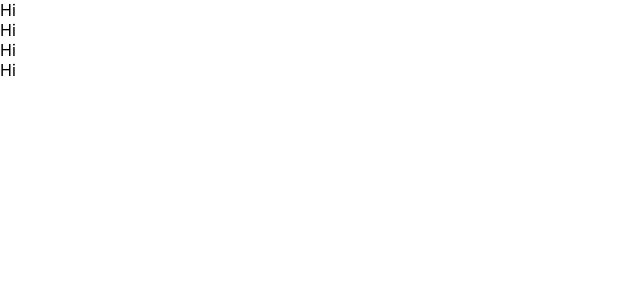
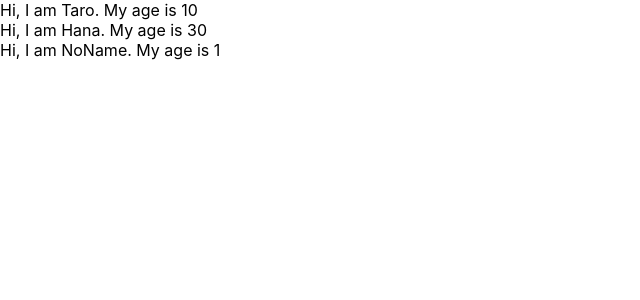
Before and after one commit to Matsuzaka-Sho/udemy-react-redux-crud-application, a React (Create React App) app: page / in a window 1280 px wide. Shown: the top 300 px of the page, without its empty margins (0-640 px from the left). Built offline with nearby package versions, Linux system fonts and the light colour scheme.

Commit message:
DEV:learn props

```diff
--- a/src/App.js
+++ b/src/App.js
@@ -1,55 +1,29 @@
 import React from 'react';
 import './App.css';
 
-//class App extends Component {
-//  render(){
-//    return (
-//    <React.Fragment>
-//      <label htmlFor='bar'>bar</label>
-//      <input type='text' onChange={() => {console.log('I am clicked!')}} />;
-//    </React.Fragment>
-//    )
-//  }
-//}
-
-//class App extends Component {
-//  render(){
-//    const greeting = 'Hi!'
-//    const dom = <h1 className='foo'>{greeting}</h1>
-//    return dom;
-//  }
-//}
-
-//# html部分をconstとして格納することもできる。
-//class App extends Component {
-//  render(){
-//    const dom = <h1>Hi!</h1>
-//    return dom;
-//  }
-//}
-
-//class App extends Component {
-//  render(){
-//    return React.createElement(
-//    "div",
-//    null,
-//    "Hello, world!"
-//    );
-//  }
-//}
-
 const App = () =>{
-    return (
+  const profiles = [
+    { name: 'Taro', age: 10},
+    { name: 'Hana', age: 30},
+    { name: 'NoName'} // 省略した場合、下にあるdefaultPropsのname:1が入ってくる。
+  ]
+  return (
     <div>
-      <Cat />
-      <Cat />
-      <Cat />
-      <Cat />
+      {
+        profiles.map((profile, index) => {
+          return <User name={profile.name} age={profile.age} key={index}/>
+        })
+      }
     </div>
-    )
+  )
 }
 
-const Cat = () =>{
-    return <div>Hi</div>
+const User = (props) =>{
+    return <div>Hi, I am {props.name}. My age is {props.age}</div>
 }
+
+User.defaultProps={
+  age: 1
+}
+
 export default App;
```
